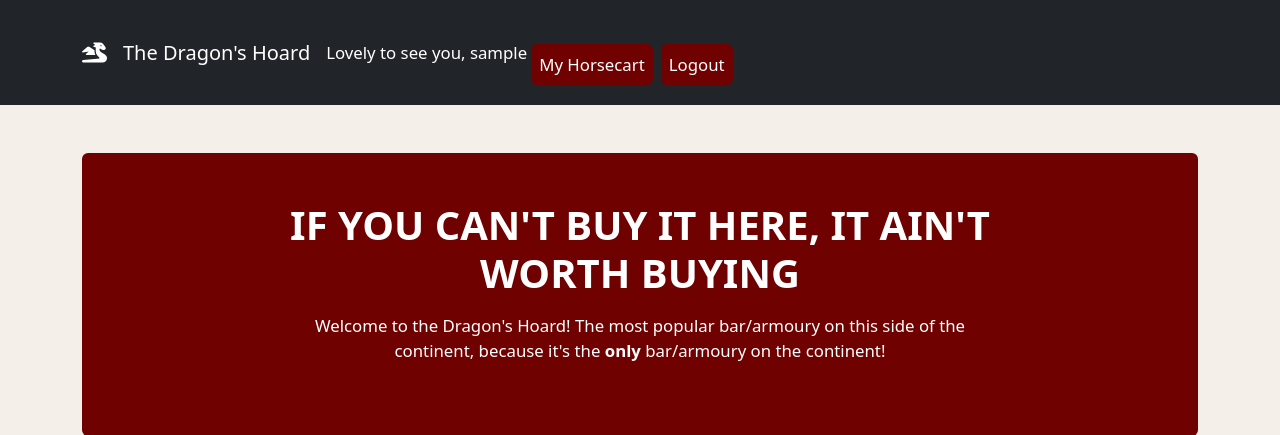
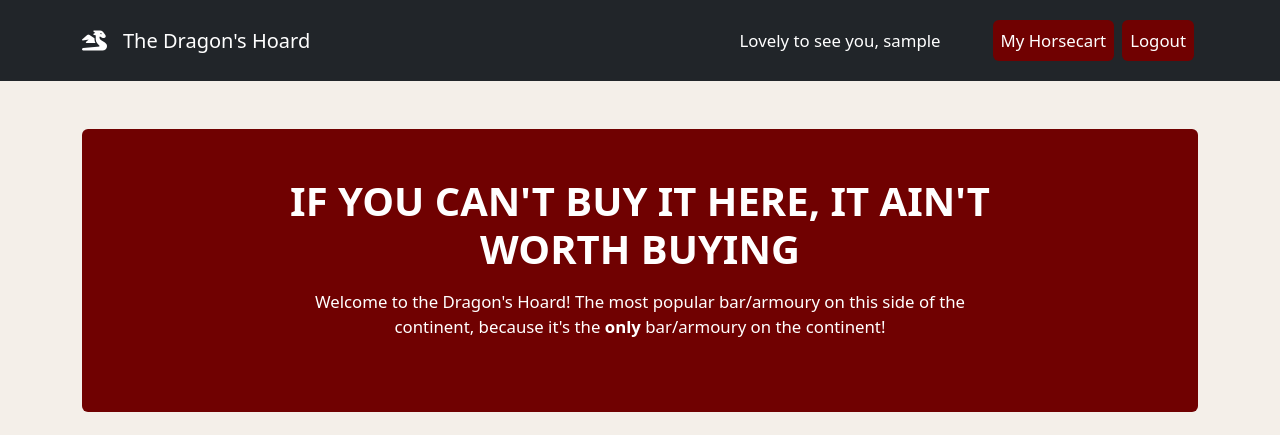
Before and after one commit to SourTarte/fantasy-storefront, a Django app: page / in a window 1280 px wide. Shown: the top 435 px of the page. Run offline with Django 5.2, Linux system fonts and the light colour scheme; the visitor is signed in with stand-in values (Sample User, id 1); data that the repository does not hold is empty; some libraries are stand-ins or nearby versions; some web fonts are replaced.

Commit message:
Fix: Some desktop responsiveness

```diff
--- a/shop/templates/shop/product_page.html
+++ b/shop/templates/shop/product_page.html
@@ -26,7 +26,8 @@
             <div class="col py-1 mb-3">
                 <h1>{{ product.product_name }}</h1>
                 <p class="text-muted">{{ product.price }} Gold</p>
-                <button class="btn btn-outline-primary text-nowrap w-100" type="button">Add to Cart</button>
+<!--                 <button class="btn btn-outline-primary text-nowrap w-100" type="button" >Add to Cart</button> -->
+                <a class="btn btn-primary w-100" role="button" aria-current="page" href="{% url 'add_to_cart' product.id %}">Add to Cart</a>
             </div>
             <div>
                 <h4 class="">{{ product.subtitle }}</h6>
--- a/static/css/style2.css
+++ b/static/css/style2.css
@@ -89,6 +89,13 @@ footer {
 
 img {
     background-color: #e4e1de;
+}
+
+
+@media (max-width: 768px) {
+    #welcome-back{
+        display: none;
+    }
 }
 
 
--- a/templates/base.html
+++ b/templates/base.html
@@ -40,20 +40,24 @@
     <!-- Navigation -->
     <nav class="navbar navbar-expand-md py-3" data-bs-theme="dark">
         <div class="container">
-            <a class="navbar-brand d-flex align-items-center" href="{% url 'product_list' %}">
+            <a class="navbar-brand d-flex" href="{% url 'product_list' %}">
                 <span>
                     <i class="fa-solid fa-dragon me-3"></i>The Dragon's Hoard
                 </span>
             </a>
+            <!--
+                <button data-bs-toggle="collapse" class="navbar-toggler" data-bs-target="#navcol-5"><span class="visually-hidden">Toggle navigation</span>
+                    <span class="navbar-toggler-icon"></span>
+                </button>
+            -->
+            <a data-bs-toggle="collapse" class="navbar-toggler text-white border-0" data-bs-target="#navcol-5">
+                {{user}} <i class="fa-solid fa-caret-down"></i>
+            </a>
 
-            <button data-bs-toggle="collapse" class="navbar-toggler" data-bs-target="#navcol-5"><span class="visually-hidden">Toggle navigation</span>
-                <span class="navbar-toggler-icon"></span>
-            </button>
-
-            <div class="collapse navbar-collapse" id="navcol-5">
+            <div class="collapse navbar-collapse justify-content-end" id="navcol-5">
                 {% if user.is_authenticated %}
-                <ul class="navbar-nav mt-4">
-                    <li class="nav-item text-white">Lovely to see you, {{ user }}</li>
+                <ul class="navbar-nav">
+                    <li id="welcome-back" class="nav-item text-white my-auto me-5">Lovely to see you, {{ user }}</li>
                     <li class="nav-item"><a class="btn btn-primary m-1 nav-link {% if request.path == signup_url %}active{% endif %}" role="button" aria-current="page" href="{% url 'view_cart' %}">My Horsecart</a></li>
                     <li class="nav-item"><a class="btn btn-primary m-1 nav-link" data-bs-toggle="modal" data-bs-target="#logoutModal">Logout</a></li>
                 </ul>
@@ -62,7 +66,7 @@
                     My Horsecart
                 </button>-->
                 {% else %}
-                <ul class="navbar-nav mt-4">
+                <ul class="navbar-nav mt-4 align-items-center">
                     <li class="nav-item"><a class="btn btn-primary m-1 nav-link {% if request.path == signup_url %}active{% endif %}" role="button" aria-current="page" href="{% url 'account_signup' %}">Sign Up</a></li>
                     <li class="nav-item"><a class="btn btn-primary m-1 nav-link {% if request.path == login_url %}active{% endif %}" role="button" aria-current="page" href="{% url 'account_login' %}">Login</a></li>
                 </ul>
```
